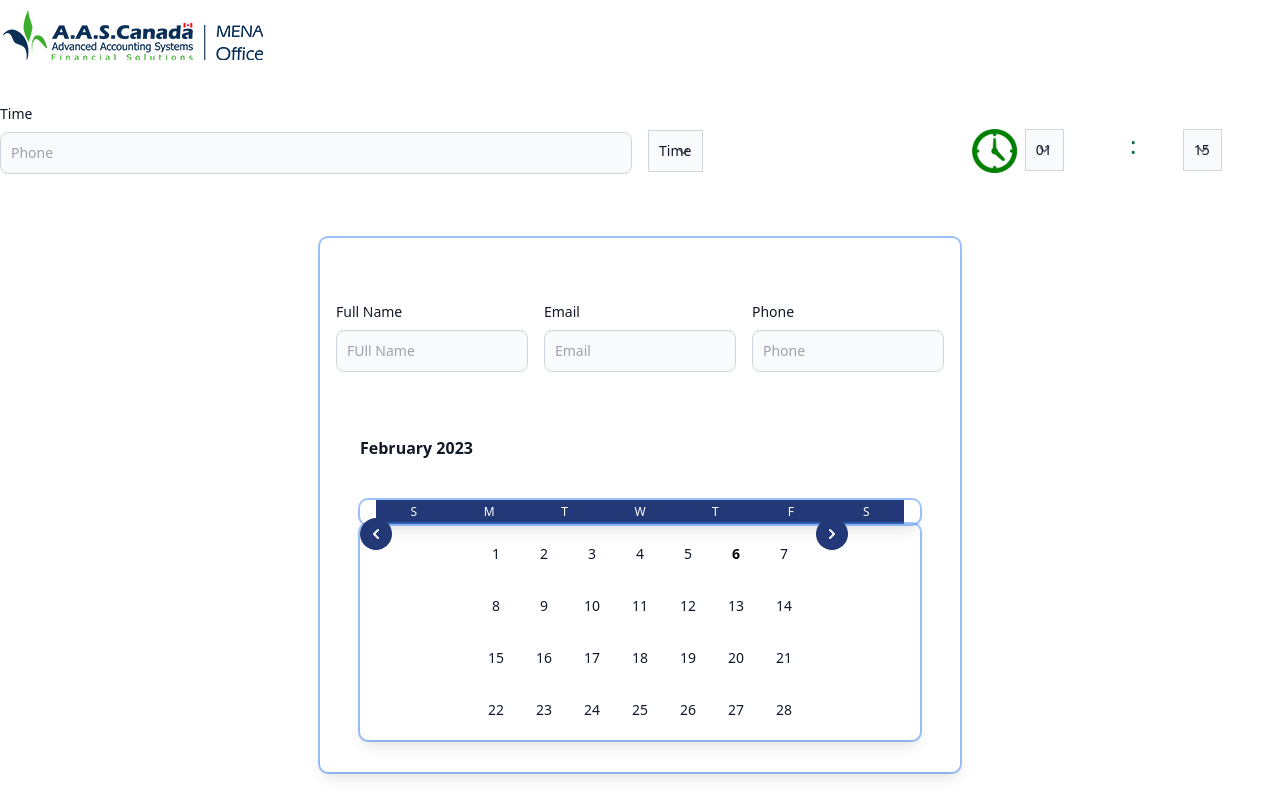
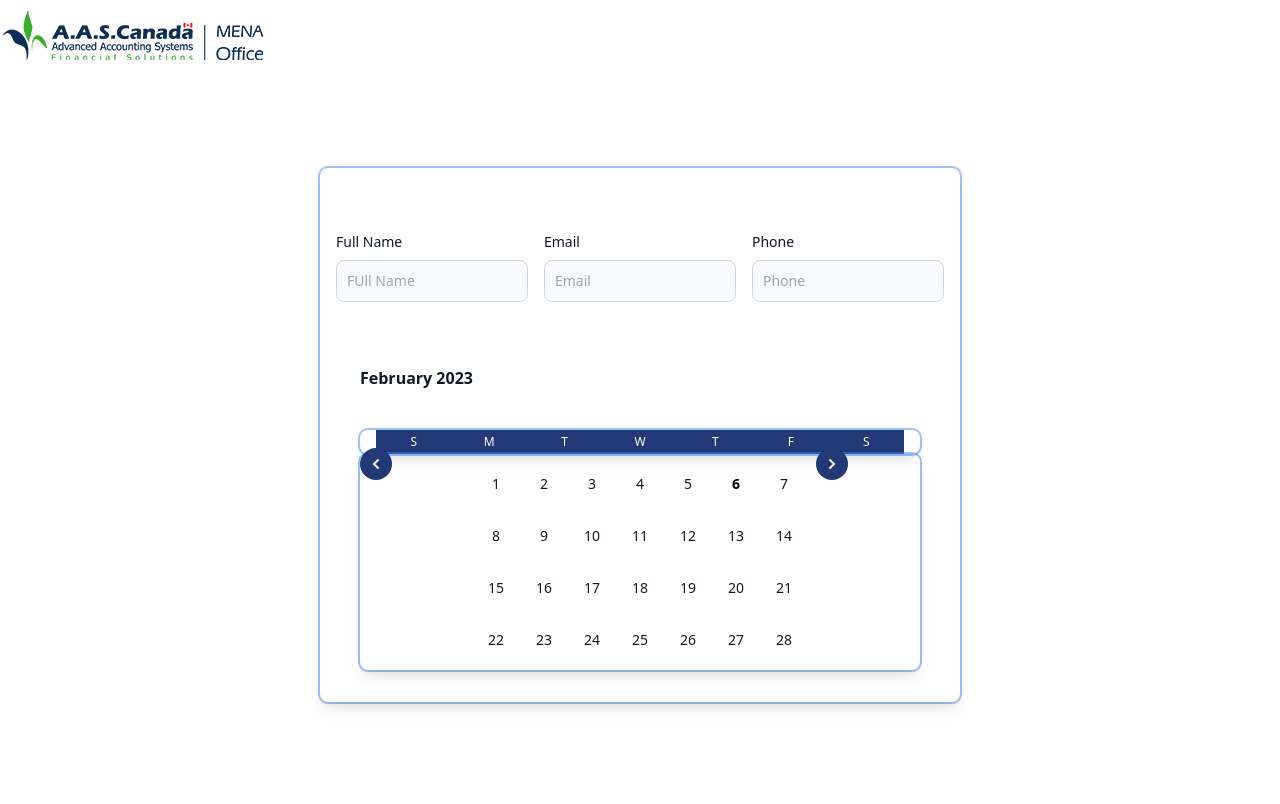
Before and after one commit to SarahAshraf997/tracker, a Vue app in the folder vite-project/: page / in a window 1280 px wide. Built offline with nearby package versions, Linux system fonts and the light colour scheme.

Commit message:
editedTime

```diff
--- a/vite-project/src/App.vue
+++ b/vite-project/src/App.vue
@@ -8,7 +8,7 @@ import Time from "./components/Time.vue";
 
 <template>
   <lougoo></lougoo>
-  <Time></Time>
+
   <navBar></navBar>
 
   <!-- <HelloWorld msg="Vite + Vue" /> -->
--- a/vite-project/src/components/Time.vue
+++ b/vite-project/src/components/Time.vue
@@ -1,9 +1,9 @@
 <script setup></script>
 
 <template>
-  <div class="grid grid-cols-4 gap-4 items-center">
+  <div class="grid grid-cols-5 gap-2 items-center">
     <!-- selected -->
-    <div class="col-span-2">
+    <div class="pl-5 col-span-2">
       <label
         for="Date"
         class="block mb-2 text-sm font-medium text-gray-900 dark:text-white"
@@ -20,7 +20,7 @@
     </div>
 
     <!-- time -->
-    <div class="pt-6 col-start-2">
+    <div class="pt-6">
       <select
         id="Time"
         class="bg-gray-50 border border-gray-300 text-gray-900 text-sm focus:ring-blue-500 focus:border-blue-500 block w-1/3 p-2.5 dark:bg-gray-700 dark:border-gray-600 dark:placeholder-gray-400 dark:text-white dark:focus:ring-blue-500 dark:focus:border-blue-500"
@@ -28,10 +28,11 @@
         <option selected>Time</option>
       </select>
     </div>
-    <div class="grid grid-cols-6 gap-2 justify-self-center pt-6">
+
+    <div class="col-span-2 grid grid-cols-6 gap-0 justify-self-center pt-6">
       <!-- clock -->
       <div>
-        <img src="clock.png" />
+        <img src="clock.png" class="w-8 h-8" />
       </div>
       <!-- minutes -->
       <div class="col-span-2">
@@ -60,11 +61,11 @@
       </div>
 
       <div class="justify-self-center">
-        <p class="text-2xl text-green-700">:</p>
+        <p class="text-2xl text-center text-green-700">:</p>
       </div>
 
       <!-- seconds -->
-      <div>
+      <div class="pr-8">
         <select
           id="Time"
           class="bg-gray-50 border border-gray-300 text-gray-900 text-sm focus:ring-blue-500 focus:border-blue-500 block w-1/3 p-2.5 dark:bg-gray-700 dark:border-gray-600 dark:placeholder-gray-400 dark:text-white dark:focus:ring-blue-500 dark:focus:border-blue-500"
```
